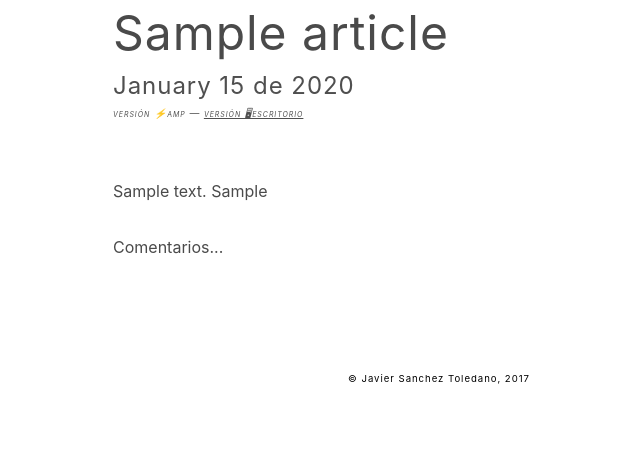
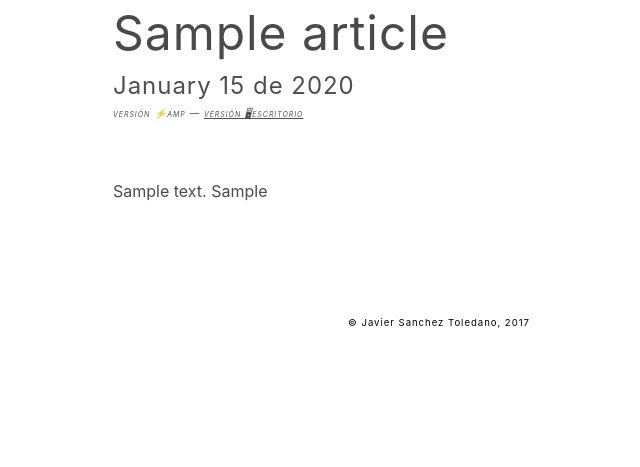
Before and after one commit to jstoledano/nspaces, a Django app: template src/apps/blog/templates/blog/amp/entry_detail.html in a window 1280 px wide. Shown: the part 423-890 px from the top of the page, without its empty margins (201-841 px from the left). After the commit the page ends 751 px from the top, so only its background shows below. Run offline with Django 3.2, Linux system fonts and the light colour scheme; the template is opened without the code that fills it: most values are stand-ins (such as "Sample title", 1, 10 or a date in 2020); some libraries are stand-ins or nearby versions.

Commit message:
Prueba disqus amp

```diff
--- a/src/apps/blog/templates/blog/amp/entry_detail.html
+++ b/src/apps/blog/templates/blog/amp/entry_detail.html
@@ -56,7 +56,6 @@
             sandbox="allow-scripts allow-same-origin allow-modals allow-popups allow-forms"
             frameborder="0"
             src="https://media.toledano.org/assets/js/amp_disqus.js#{{ article.get_absolute_url|disqus_hash }}">
-           <div overflow tabindex="0" role="button" aria-label="Read more">Comentarios...</div>
           </amp-iframe>
         </div>
 
```
